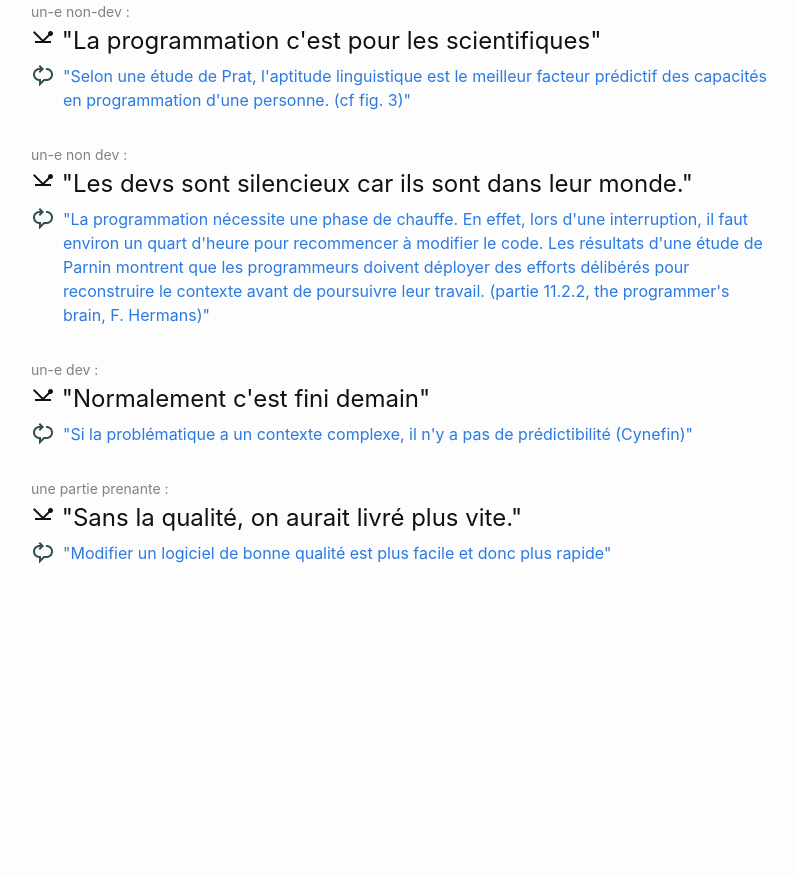
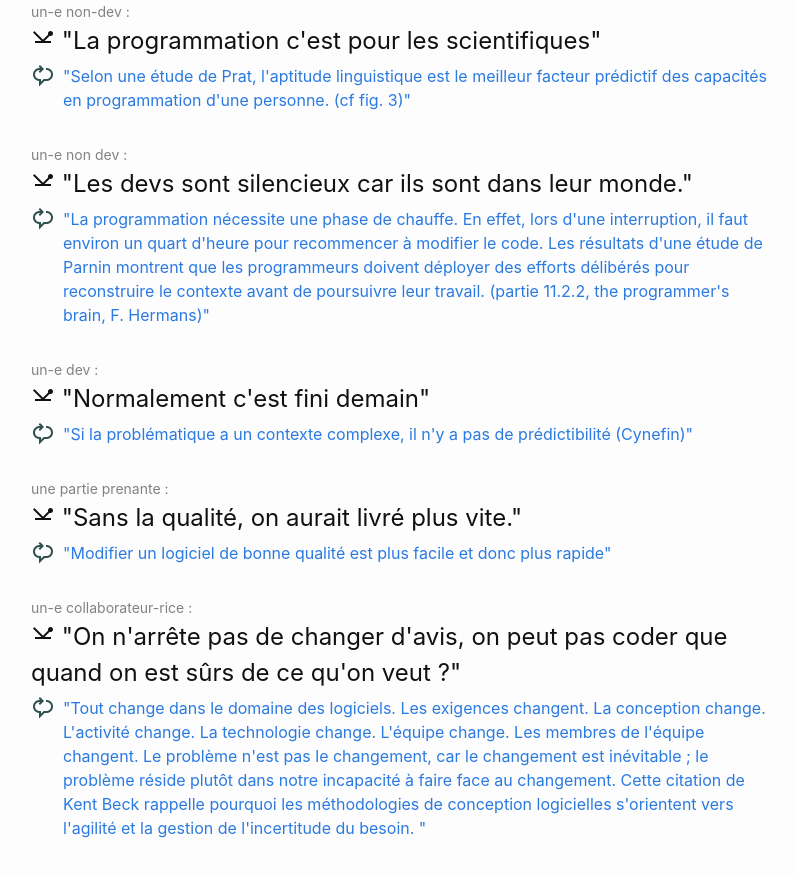
Before and after one commit to masalthunlass/blog, a Jekyll site: the page built from my_pages/misconceptions.html, in a window 1280 px wide and 900 px high, scrolled down 1279 px. Shown: the top 877 px of the window, without its empty margins (239-1036 px from the left). Built offline with Jekyll 4.4.1, drawn with Linux system fonts in a browser that asks for light colours; before the commit the page ends 1904 px from its top, so only the background shows below that.

Commit message:
new misconception (#42)
Co-authored-by: masalthunlass <msalthunl@yahoo.fr>

```diff
--- a/_data/misconceptions.json
+++ b/_data/misconceptions.json
@@ -104,5 +104,16 @@
         "source": "https://www.martinfowler.com/articles/is-quality-worth-cost.html#AtFirstGlanceInternalQualityDoesNotMatterToCustomers\n"
       }
     ]
+  },
+  {
+    "said_by": "un-e collaborateur-rice",
+    "sentence": "On n'arrête pas de changer d'avis, on peut pas coder que quand on est sûrs de ce qu'on veut ?",
+    "counterarguments": [
+      {
+        "answer": "Tout change dans le domaine des logiciels. Les exigences changent. La conception change. L'activité change. La technologie change. L'équipe change. Les membres de l'équipe changent. Le problème n'est pas le changement, car le changement est inévitable ; le problème réside plutôt dans notre incapacité à faire face au changement. Cette citation de Kent Beck rappelle pourquoi les méthodologies de conception logicielles s'orientent vers l'agilité et la gestion de l'incertitude du besoin. ",
+        "source": "https://www.youtube.com/watch?v=Y09iSgTfq5s"
+      }
+
+    ]
   }
 ]
```
